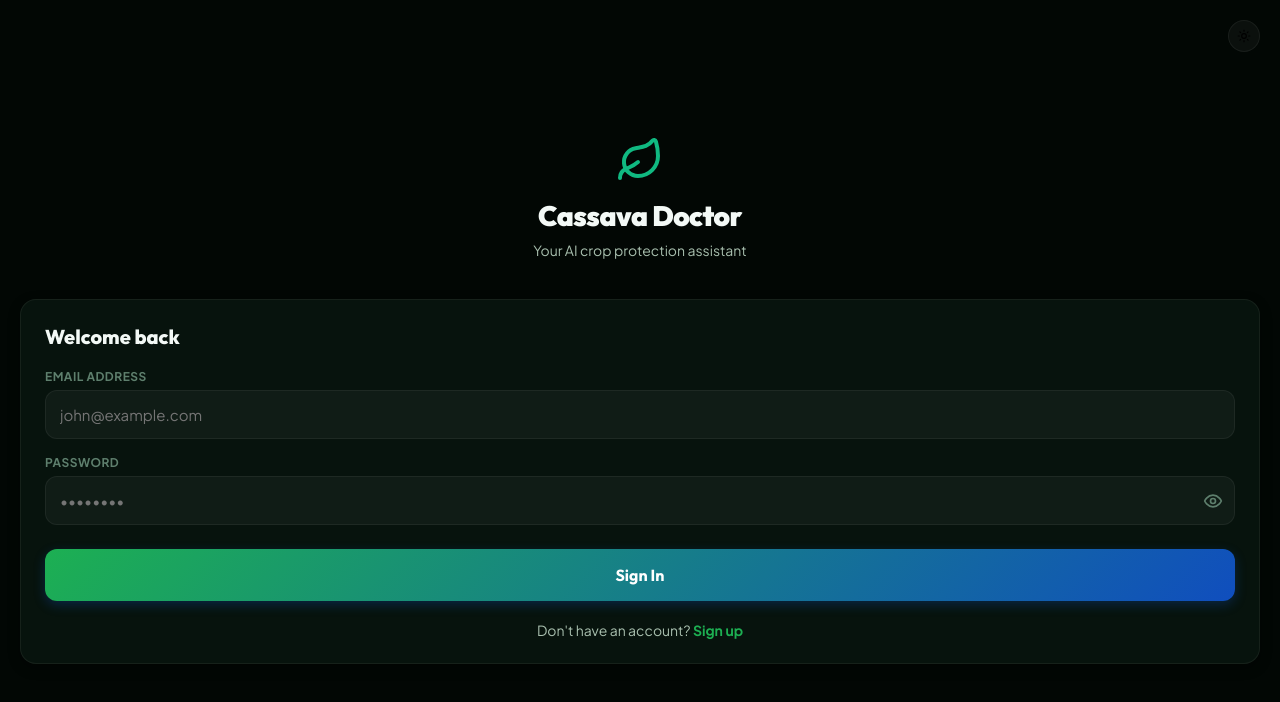
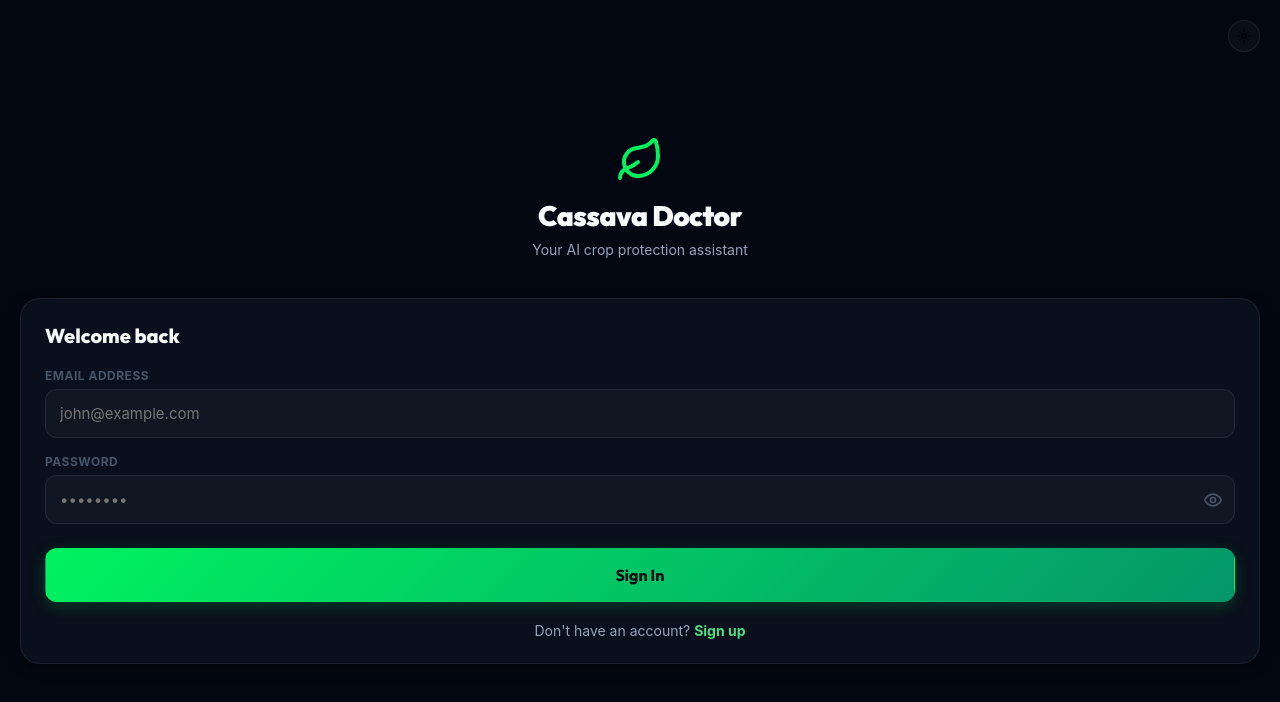
Before and after one commit to Mannahfx/MASCO-argrisense, a React (Vite) app: page / in a window 1280 px wide. Shown: the top 702 px of the page. Built offline with nearby package versions, Linux system fonts and the light colour scheme.

Commit message:
feat: complete UI redesign with premium glassmorphism

```diff
--- a/src/index.css
+++ b/src/index.css
@@ -5,72 +5,75 @@
 }
 
 :root {
-  /* Brand color palette */
-  --primary-base: 142;
-  --primary: hsl(var(--primary-base), 70%, 14%);       /* #062211 */
-  --primary-light: hsl(var(--primary-base), 72%, 40%); /* #1db163 */
-  --accent-base: 12;
-  --accent: hsl(var(--accent-base), 90%, 52%);         /* #ea3c1a */
-  --accent-light: hsl(var(--accent-base), 100%, 96%);  /* #fef0ec */
+  /* Brand color palette - Ultra Premium Modern Agriculture */
+  --primary: #00F260;       /* Neon vibrant green */
+  --primary-light: #4ADE80;
+  --primary-dark: #059669;
 
-  /* Modern clean neutral colors */
-  --bg-app: #020704;
-  --bg-screen: #06110a;
-  --surface: rgba(255, 255, 255, 0.04);
-  --surface-hover: rgba(255, 255, 255, 0.08);
-  --card: rgba(10, 24, 16, 0.75);
-  --card-border: rgba(255, 255, 255, 0.06);
+  --accent: #3B82F6;         /* Vibrant blue for tech/AI elements */
+  --accent-light: #93C5FD;
 
-  --text-primary: #f3f9f6;
-  --text-secondary: #a8bfae;
-  --text-muted: #5e7f6d;
-  --text-highlight: #10b981;
+  /* Modern sleek dark mode (Obsidian / Slate) */
+  --bg-app: #030712;         /* Deepest black/slate */
+  --bg-screen: #0B0F19;      /* Ultra dark screen bg */
+
+  /* Glassmorphism surfaces */
+  --surface: rgba(255, 255, 255, 0.03);
+  --surface-hover: rgba(255, 255, 255, 0.06);
+  --card: rgba(17, 24, 39, 0.5);
+  --card-border: rgba(255, 255, 255, 0.08);
+
+  /* Text */
+  --text-primary: #F8FAFC;
+  --text-secondary: #94A3B8;
+  --text-muted: #475569;
+  --text-highlight: #00F260;
 
   /* Typography */
   --font-display: 'Outfit', sans-serif;
-  --font-sans: 'Plus Jakarta Sans', sans-serif;
+  --font-sans: 'Inter', sans-serif;
 
   /* Corner radiuses */
-  --r-sm: 8px;
-  --r: 16px;
-  --r-lg: 24px;
+  --r-sm: 10px;
+  --r: 20px;
+  --r-lg: 32px;
   --r-full: 9999px;
 
   /* Shadows & Glows */
-  --shadow-sm: 0 4px 12px rgba(0, 0, 0, 0.4);
-  --shadow-md: 0 12px 36px rgba(0, 0, 0, 0.6);
-  --glow-primary: 0 0 20px rgba(16, 185, 129, 0.2);
-  --glow-accent: 0 0 20px rgba(234, 60, 26, 0.25);
+  --shadow-sm: 0 4px 12px rgba(0, 0, 0, 0.5);
+  --shadow-md: 0 16px 40px rgba(0, 0, 0, 0.7);
+  --glow-primary: 0 0 24px rgba(0, 242, 96, 0.3);
+  --glow-accent: 0 0 24px rgba(59, 130, 246, 0.3);
 
   /* Transition timings */
-  --spring: cubic-bezier(0.34, 1.56, 0.64, 1);
-  --transition-fast: 0.15s ease;
-  --transition-smooth: 0.3s var(--spring);
+  --spring: cubic-bezier(0.175, 0.885, 0.32, 1.275);
+  --transition-fast: 0.2s ease;
+  --transition-smooth: 0.4s var(--spring);
 
   /* Component specific */
-  --nav-bg: rgba(10, 17, 40, 0.85);
-  --nav-shadow: 0 -8px 24px rgba(0, 0, 0, 0.3);
-  --header-grad: linear-gradient(180deg, rgba(13, 22, 49, 0.9) 0%, rgba(10, 17, 40, 0.4) 100%);
+  --nav-bg: rgba(11, 15, 25, 0.85);
+  --nav-shadow: 0 -10px 40px rgba(0, 0, 0, 0.5);
+  --header-grad: linear-gradient(180deg, rgba(11, 15, 25, 1) 0%, rgba(11, 15, 25, 0.2) 100%);
 }
 
 [data-theme="light"] {
-  --bg-app: #f4f7f5;
-  --bg-screen: #ffffff;
-  --surface: rgba(0, 0, 0, 0.04);
-  --surface-hover: rgba(0, 0, 0, 0.08);
-  --card: #ffffff;
-  --card-border: rgba(0, 0, 0, 0.08);
+  --bg-app: #F1F5F9;
+  --bg-screen: #F8FAFC;
+  --surface: #FFFFFF;
+  --surface-hover: #F1F5F9;
+  --card: rgba(255, 255, 255, 0.8);
+  --card-border: rgba(0, 0, 0, 0.05);
 
-  --text-primary: #122119;
-  --text-secondary: #4a6755;
-  --text-muted: #85a290;
+  --text-primary: #0F172A;
+  --text-secondary: #475569;
+  --text-muted: #94A3B8;
 
   --shadow-sm: 0 4px 12px rgba(0, 0, 0, 0.05);
-  --shadow-md: 0 12px 36px rgba(0, 0, 0, 0.08);
+  --shadow-md: 0 16px 40px rgba(0, 0, 0, 0.1);
 
-  --nav-bg: rgba(255, 255, 255, 0.95);
-  --nav-shadow: 0 -8px 24px rgba(0, 0, 0, 0.06);
-  --header-grad: linear-gradient(180deg, #e4ede8 0%, #ffffff 100%);
+  --nav-bg: rgba(255, 255, 255, 0.9);
+  --nav-shadow: 0 -10px 40px rgba(0, 0, 0, 0.05);
+  --header-grad: linear-gradient(180deg, #F8FAFC 0%, rgba(248, 250, 252, 0.2) 100%);
 }
 
 html, body, #root {
@@ -96,6 +99,9 @@ html, body, #root {
   height: 100vh;
   height: 100dvh;
   background: var(--bg-screen);
+  background-image:
+    radial-gradient(circle at 15% 50%, rgba(0, 242, 96, 0.03), transparent 25%),
+    radial-gradient(circle at 85% 30%, rgba(59, 130, 246, 0.03), transparent 25%);
   overflow: hidden;
   display: flex;
   flex-direction: column;
@@ -133,17 +139,17 @@ html, body, #root {
 
 .hdr {
   background: var(--header-grad);
-  backdrop-filter: blur(12px);
-  padding: 16px 20px;
+  backdrop-filter: blur(20px);
+  padding: 24px 20px 16px 20px;
   flex-shrink: 0;
-  border-bottom: 1px solid rgba(255,255,255,0.05);
+  border-bottom: 1px solid rgba(255,255,255,0.02);
 }
 
 .content {
-  padding: 16px;
+  padding: 20px;
   padding-bottom: 40px;
   flex: 1;
-  background: var(--bg-screen);
+  background: transparent;
 }
 
 /* Glassmorphic card styling */
@@ -151,14 +157,16 @@ html, body, #root {
   background: var(--card);
   border: 1px solid var(--card-border);
   border-radius: var(--r);
-  padding: 16px;
+  padding: 20px;
+  backdrop-filter: blur(16px);
   box-shadow: var(--shadow-sm);
-  transition: transform var(--transition-smooth), border-color var(--transition-fast), background-color var(--transition-fast);
+  transition: transform var(--transition-smooth), border-color var(--transition-fast), background-color var(--transition-fast), box-shadow var(--transition-smooth);
 }
 .card-interactive:hover {
-  transform: translateY(-2px);
+  transform: translateY(-4px);
   border-color: rgba(255, 255, 255, 0.15);
   background: var(--surface-hover);
+  box-shadow: 0 12px 24px rgba(0,0,0,0.6), 0 0 16px rgba(0,242,96,0.05);
 }
 
 /* Modern flat / glossy button styling */
@@ -166,31 +174,32 @@ html, body, #root {
   display: flex;
   align-items: center;
   justify-content: center;
-  gap: 8px;
-  padding: 14px 20px;
-  border-radius: var(--r);
-  border: none;
+  gap: 10px;
+  padding: 16px 24px;
+  border-radius: var(--r-full);
+  border: 1px solid transparent;
   cursor: pointer;
   font-family: var(--font-display);
-  font-size: 14px;
+  font-size: 15px;
   font-weight: 700;
-  transition: transform var(--transition-smooth), opacity var(--transition-fast), box-shadow var(--transition-fast);
+  transition: transform var(--transition-smooth), opacity var(--transition-fast), box-shadow var(--transition-fast), border var(--transition-fast);
 }
 .btn:active {
-  transform: scale(0.96);
+  transform: scale(0.95);
 }
 
 .btn-primary {
-  background: linear-gradient(135deg, var(--primary-light) 0%, #104ebe 100%);
-  color: white;
-  box-shadow: 0 4px 12px rgba(16, 78, 190, 0.3);
+  background: linear-gradient(135deg, var(--primary) 0%, var(--primary-dark) 100%);
+  color: #030712;
+  box-shadow: 0 4px 16px rgba(0, 242, 96, 0.2);
 }
 .btn-primary:hover {
-  box-shadow: 0 6px 16px rgba(16, 78, 190, 0.4), var(--glow-primary);
+  box-shadow: 0 8px 24px rgba(0, 242, 96, 0.4);
+  border: 1px solid rgba(255,255,255,0.4);
 }
 
 .btn-accent {
-  background: linear-gradient(135deg, var(--accent) 0%, #c4260a 100%);
+  background: linear-gradient(135deg, var(--accent) 0%, #1D4ED8 100%);
   color: white;
   box-shadow: 0 4px 12px rgba(234, 60, 26, 0.3);
 }
@@ -199,9 +208,10 @@ html, body, #root {
 }
 
 .btn-outline {
-  background: rgba(255, 255, 255, 0.05);
+  background: rgba(255, 255, 255, 0.03);
   color: var(--text-primary);
   border: 1px solid rgba(255, 255, 255, 0.1);
+  backdrop-filter: blur(8px);
 }
 .btn-outline:hover {
   background: rgba(255, 255, 255, 0.08);
@@ -210,14 +220,14 @@ html, body, #root {
 
 /* Glassmorphic bottom navigation */
 .bottom-nav {
-  background: var(--nav-bg);
-  backdrop-filter: blur(14px);
-  border-top: 1px solid var(--card-border);
+  background: rgba(11, 15, 25, 0.85);
+  backdrop-filter: blur(24px);
+  border-top: 1px solid rgba(255,255,255,0.03);
   display: flex;
-  padding: 10px 0 16px;
+  padding: 12px 0 16px;
   padding-bottom: calc(16px + env(safe-area-inset-bottom, 0px));
   flex-shrink: 0;
-  box-shadow: var(--nav-shadow);
+  box-shadow: 0 -10px 40px rgba(0,0,0,0.8);
 }
 
 .nav-item {
@@ -225,24 +235,25 @@ html, body, #root {
   display: flex;
   flex-direction: column;
   align-items: center;
-  gap: 4px;
+  gap: 6px;
   background: none;
   border: none;
   cursor: pointer;
   font-family: var(--font-display);
-  font-size: 10px;
+  font-size: 11px;
   font-weight: 700;
   color: var(--text-muted);
   letter-spacing: 0.5px;
   text-transform: uppercase;
   padding: 0;
-  transition: color var(--transition-fast);
+  transition: color var(--transition-fast), transform var(--transition-smooth);
 }
 .nav-item.active {
-  color: var(--text-highlight);
+  color: var(--primary);
 }
 .nav-item:hover {
   color: var(--text-primary);
+  transform: translateY(-2px);
 }
 
 /* Dynamic global micro-animations */
```
